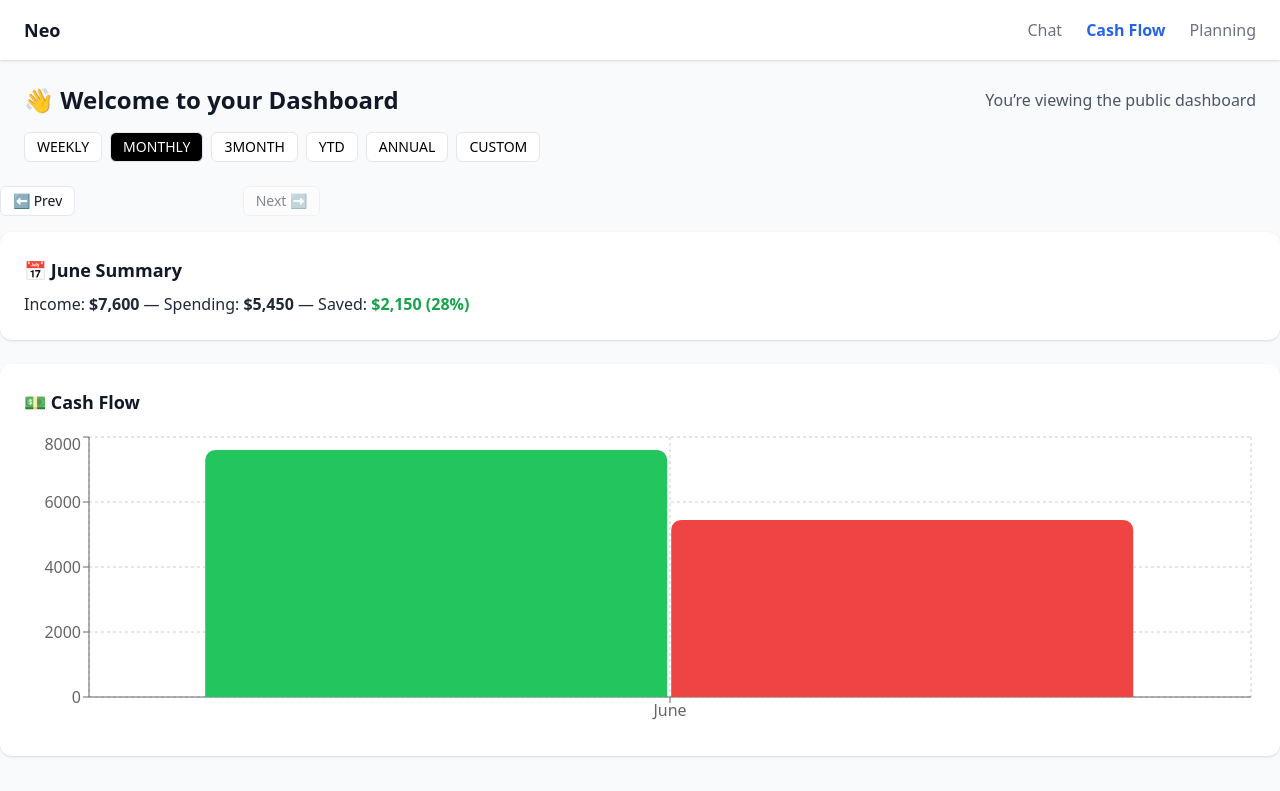
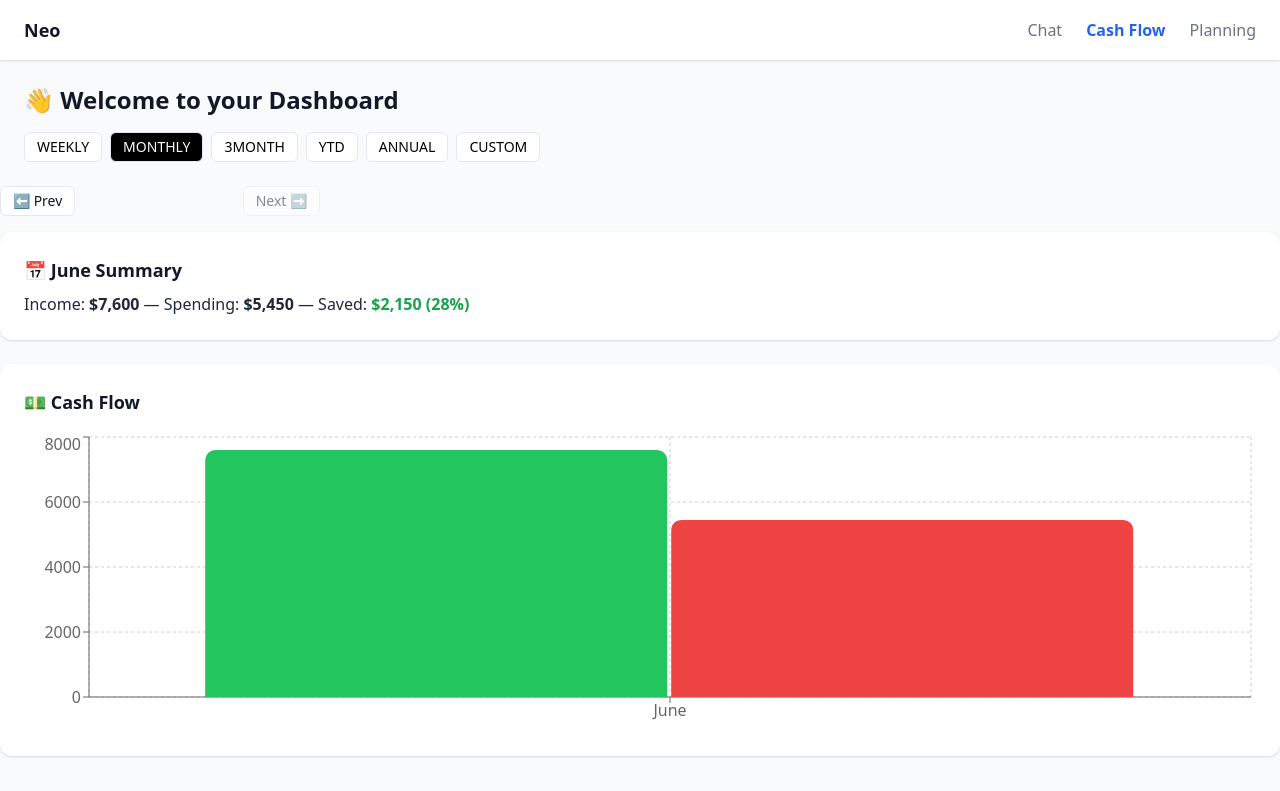
Before and after one commit to neowiseFP/neowise, a Next.js app: page /dashboard/cashflow in a window 1280 px wide. Shown: the top 791 px of the page. Built offline with nearby package versions, Linux system fonts and the light colour scheme.

Commit message:
Make dashboard fully public and clean up unused auth logic

```diff
--- a/pages/dashboard/cashflow.tsx
+++ b/pages/dashboard/cashflow.tsx
@@ -28,14 +28,11 @@ const fullMonthName = (abbr: string) =>
   new Date(`${abbr} 1, 2024`).toLocaleString('en-US', { month: 'long' })
 
 export default function Dashboard() {
-  const [loading, setLoading] = useState(true)
-  const [user, setUser] = useState<any>(null)
   const [viewMode, setViewMode] = useState<ViewMode>('monthly')
   const [selectedMonthIndex, setSelectedMonthIndex] = useState<number>(5)
   const [customStart, setCustomStart] = useState<number>(0)
   const [customEnd, setCustomEnd] = useState<number>(5)
   const [goalAmount, setGoalAmount] = useState<number>(20000)
-  const router = useRouter()
 
   const realisticMonthlyData: DataPoint[] = [
     { month: 'Jan', income: 7400, spending: 5200 },
@@ -141,7 +138,6 @@ export default function Dashboard() {
       {/* Header */}
       <div className="flex flex-col md:flex-row md:items-center md:justify-between mb-4 gap-4">
           <h1 className="text-2xl font-bold">👋 Welcome to your Dashboard</h1>
-          <p className="text-gray-600">You’re viewing the public dashboard</p>
         </div>
         <div className="space-x-2">
           {['weekly', 'monthly', '3month', 'ytd', 'annual', 'custom'].map((mode) => (
```
